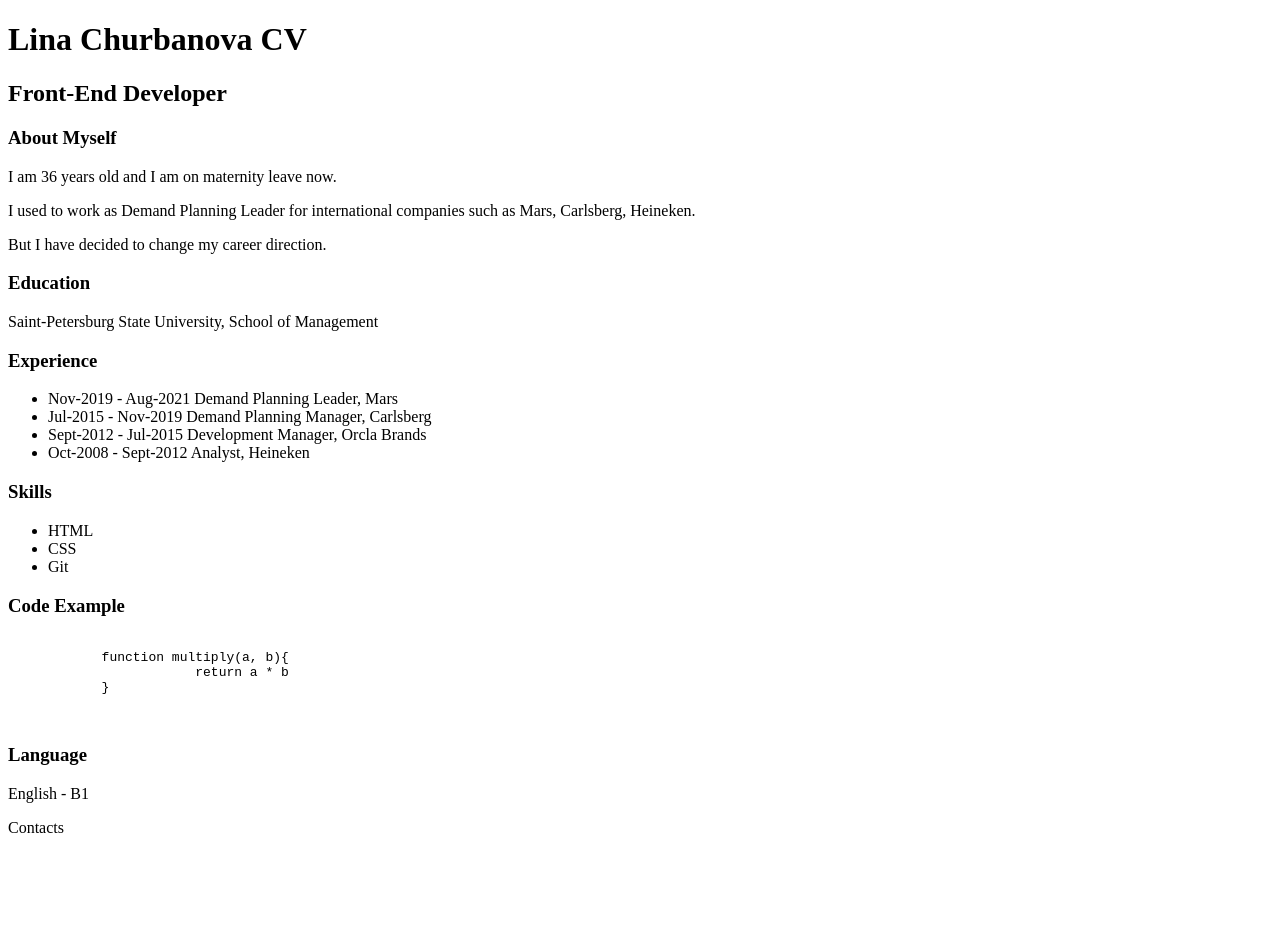
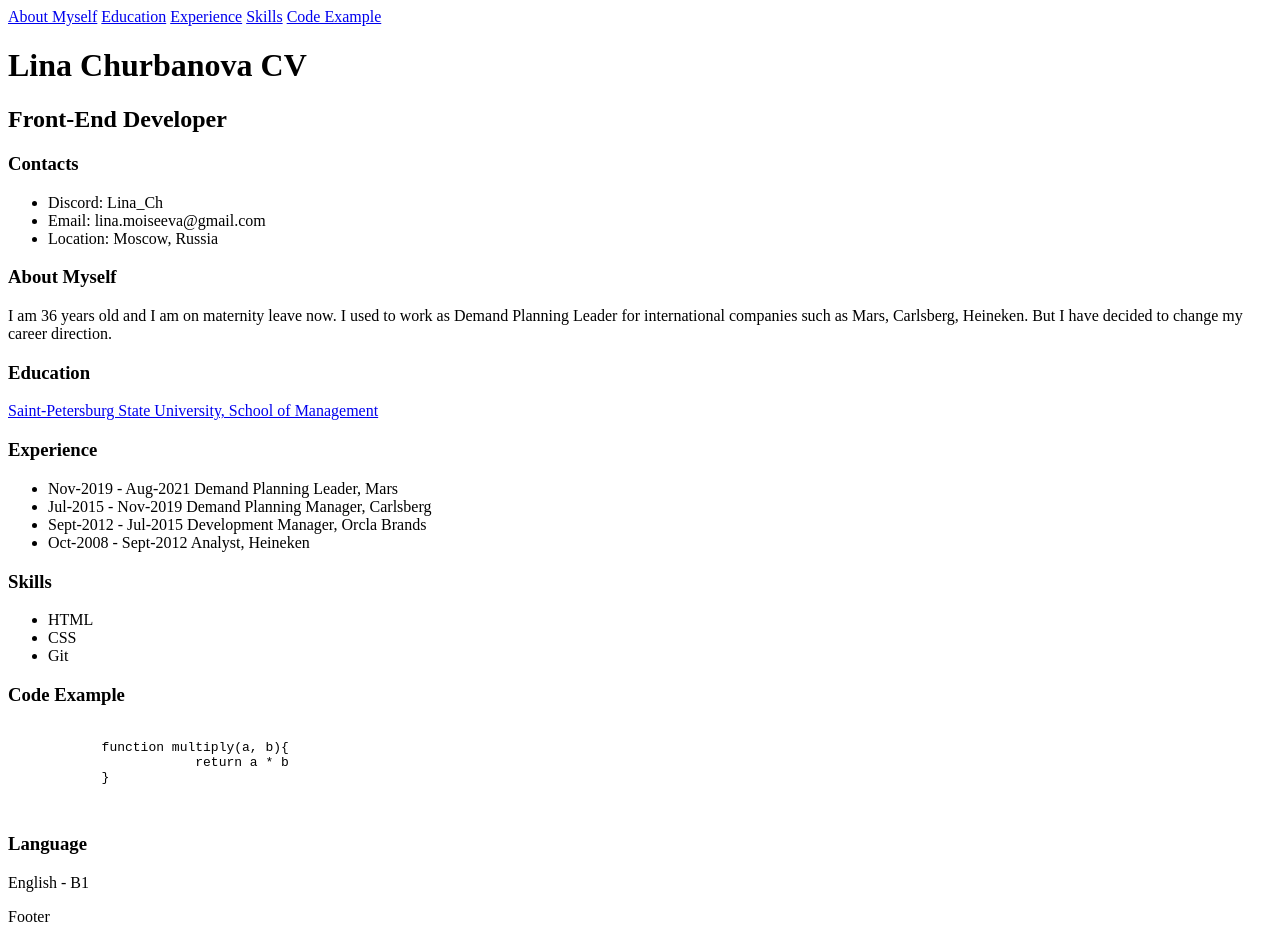
Before and after one commit to Lina0906/rsschool-cv, a plain HTML site: page index.html in a window 1280 px wide. Before the commit the page ends 853 px from the top, so only its background shows below. Drawn offline with Linux system fonts and the light colour scheme.

Commit message:
feat: add navigation and education link in html file

```diff
--- a/index.html
+++ b/index.html
@@ -6,22 +6,37 @@
     <title>cv Lina Churbanova</title>
 </head>
 <body>
+    <nav>
+        <a href="#about">About Myself</a>
+        <a href="#education">Education</a>
+        <a href="#experience">Experience</a>
+        <a href="#skills">Skills</a>
+        <a href="#code-example">Code Example</a>
+    </nav>
     <header>
         <h1>Lina Churbanova CV</h1>
         <h2>Front-End Developer</h2>
     </header>
     <main>
         <section>
+            <h3>Contacts</h3>
+                <ul>
+                    <li>Discord: Lina_Ch</li>
+                    <li>Email: lina.moiseeva@gmail.com</li>
+                    <li>Location: Moscow, Russia</li>
+                 </ul>
+        </section>
+        <section id="about">
             <h3>About Myself</h3>
-                <p>I am 36 years old and I am on maternity leave now.</p>
-                <p>I used to work as Demand Planning Leader for international companies such as Mars, Carlsberg, Heineken.</p>
-                <p> But I have decided to change my career direction.</p>
+                <p>I am 36 years old and I am on maternity leave now. I used to work as Demand Planning Leader for international companies such as Mars, Carlsberg, Heineken. But I have decided to change my career direction.</p>
         </section>
-        <section>
+        <section id="education">
             <h3>Education</h3>
-                <p>Saint-Petersburg State University, School of Management</p>
+                <p>
+                    <a href="https://gsom.spbu.ru/">Saint-Petersburg State University, School of Management</a>
+                </p>
         </section>
-        <section>
+        <section id="experience">
             <h3>Experience</h3>
                 <ul>
                     <li>Nov-2019 - Aug-2021 Demand Planning Leader, Mars</li>
@@ -30,7 +45,7 @@
                     <li>Oct-2008 - Sept-2012 Analyst, Heineken</li>
                 </ul>
         </section>
-        <section>
+        <section id="skills">
             <h3>Skills</h3>
                 <ul>
                     <li>HTML</li>
@@ -38,7 +53,7 @@
                     <li>Git</li>
                 </ul>
         </section>
-        <section>
+        <section id="code-example">
             <h3>Code Example</h3>
                 <pre>
         <code>
@@ -54,7 +69,7 @@
         </section>
     </main>
     <footer>
-    <p>Contacts</p>
+    <p>Footer</p>
     </footer>
 </body>
 </html>
```
